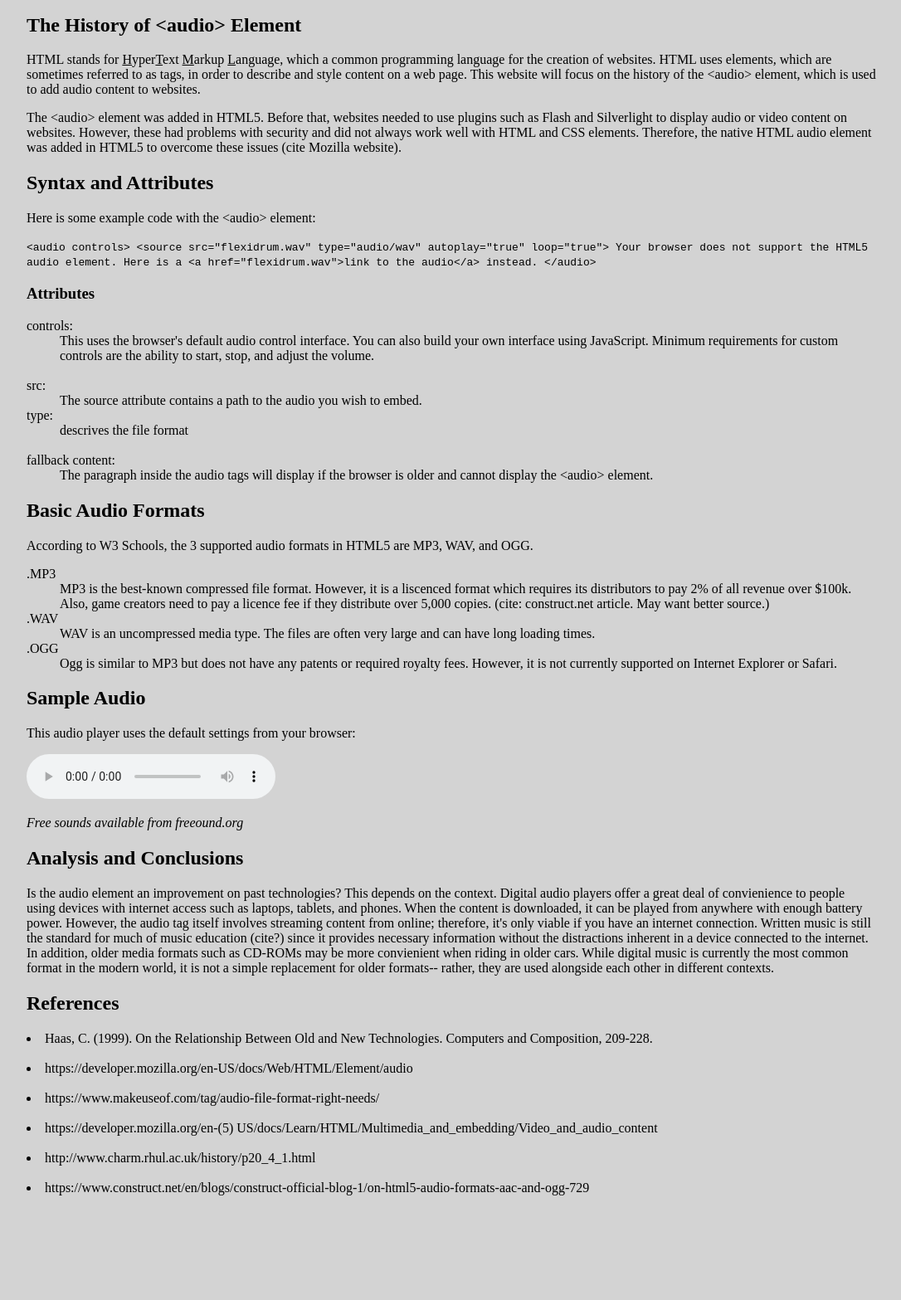
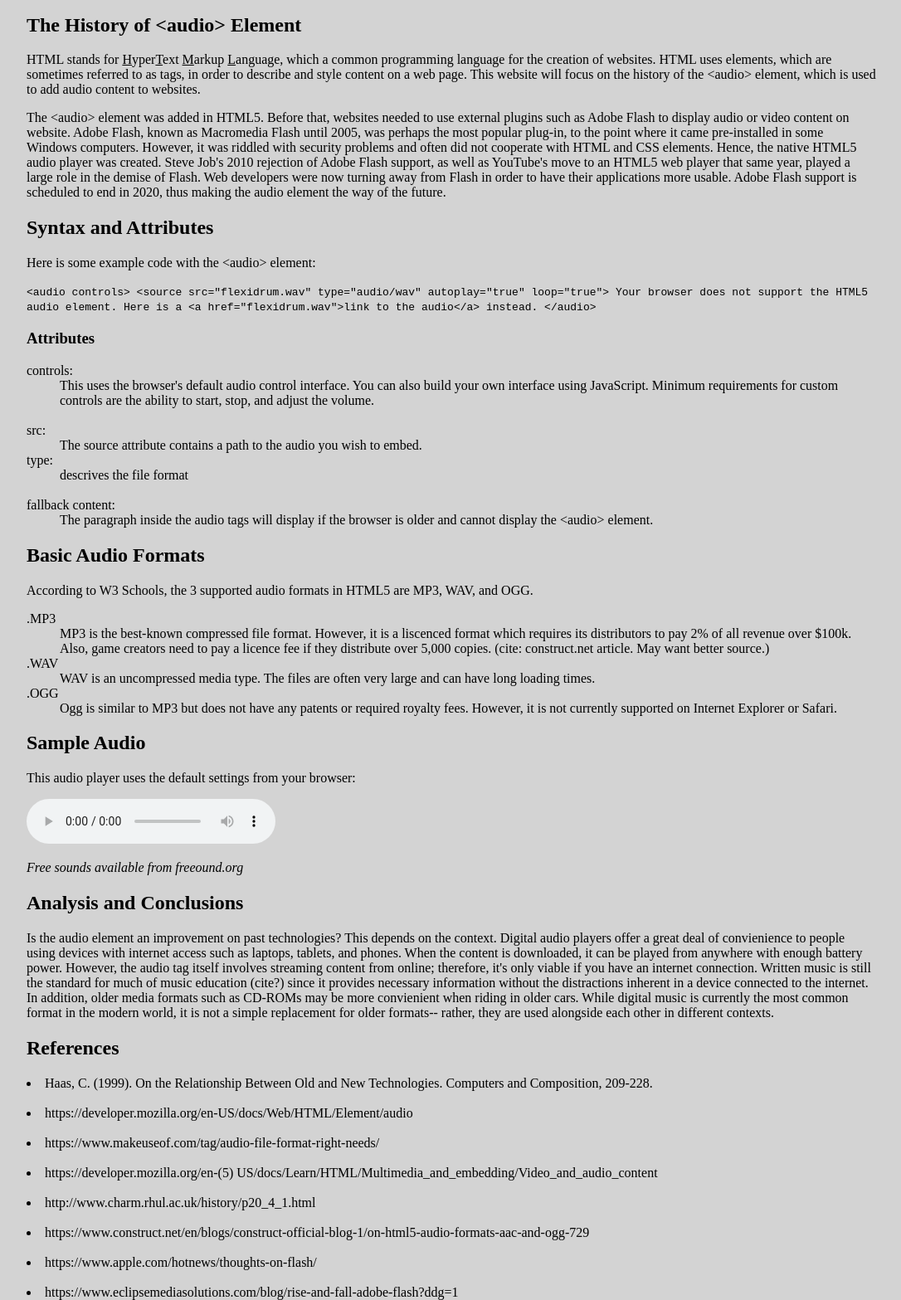
Before and after one commit to SGawtry/audiophile, a plain HTML site: page index.html in a window 1280 px wide. Shown: the part 663-2230 px from the top of the page at 83% size, without its empty margins (96-1182 px from the left). Before the commit the page ends 2104 px from the top, so only its background shows below. Drawn offline with Linux system fonts and the light colour scheme.

Commit message:
Update index.html
Added text about the history of Flash

```diff
--- a/index.html
+++ b/index.html
@@ -33,7 +33,8 @@ New technologies did not come to exist in a vacuum; they instead come from a lin
 
 <h2>The History of &#60;audio&#62; Element</h2>
 <p> HTML stands for <u>H</u>yper<u>T</u>ext <u>M</u>arkup <u>L</u>anguage, which a common programming language for the creation of websites. HTML uses elements, which are sometimes referred to as tags, in order to describe and style content on a web page. This website will focus on the history of the &#60;audio&#62; element, which is used to add audio content to websites.  </p>
-<p> The &#60;audio&#62; element was added in HTML5. Before that, websites needed to use plugins such as Flash and Silverlight to display audio or video content on websites. However, these had problems with security and did not always work well with HTML and CSS elements. Therefore, the native HTML audio element was added in HTML5 to overcome these issues &#40;cite Mozilla website&#41;.</p>
+<p> The &#60;audio&#62; element was added in HTML5. Before that, websites needed to use external plugins such as Adobe Flash to display audio or video content on website. Adobe Flash, known as Macromedia Flash until 2005, was perhaps the most popular plug-in, to the point where it came pre-installed in some Windows computers. However, it was riddled with security problems and often did not cooperate with HTML and CSS elements. Hence, the native HTML5 audio player was created. Steve Job's 2010 rejection of Adobe Flash support, as well as YouTube's move to an HTML5 web player that same year, played a large role in the demise of Flash. Web developers were now turning away from Flash in order to have their applications more usable. Adobe Flash support is scheduled to end in 2020, thus making the audio element the way of the future.
+    </p>
 
 
 <h2>Syntax and Attributes</h2>
@@ -95,6 +96,10 @@ Your browser does not support the HTML5 audio element. Here is a <a href="flexid
 <li>http://www.charm.rhul.ac.uk/history/p20_4_1.html</li>
 <br>
 <li>https://www.construct.net/en/blogs/construct-official-blog-1/on-html5-audio-formats-aac-and-ogg-729</li>
+    <br>
+    <li>https://www.apple.com/hotnews/thoughts-on-flash/</li>
+    <br>
+    <li>https://www.eclipsemediasolutions.com/blog/rise-and-fall-adobe-flash?ddg=1</li>
 
 
 
```
